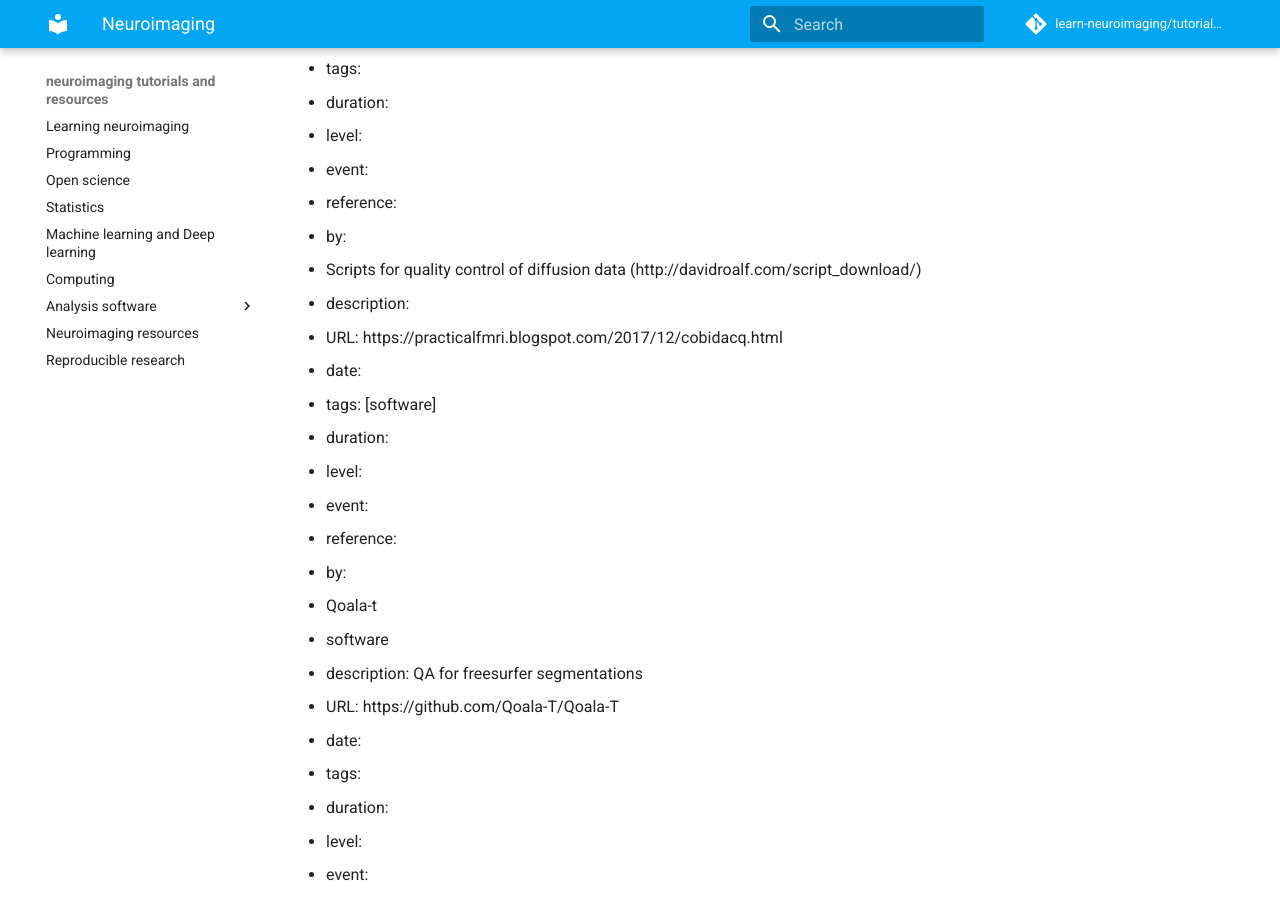
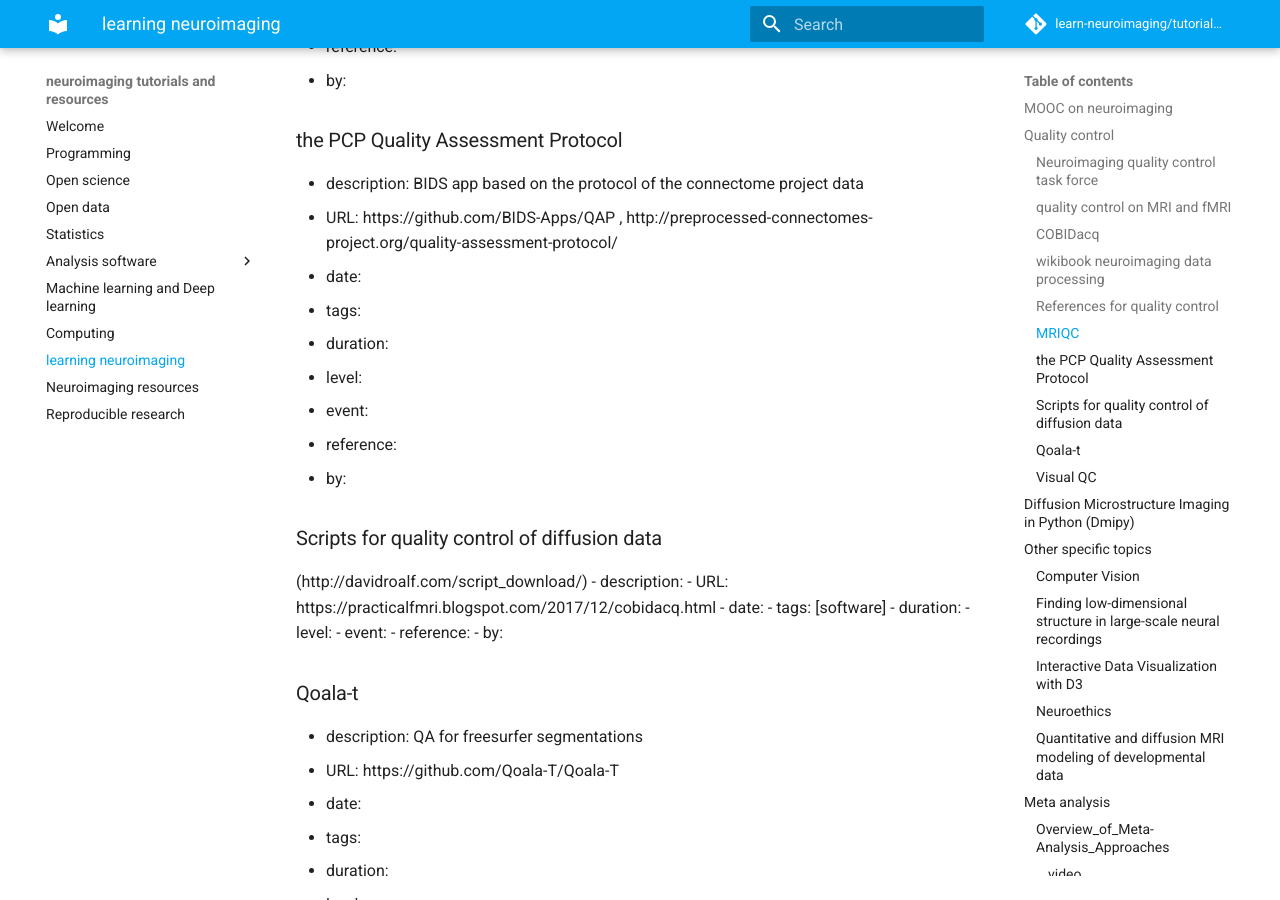
Before and after one commit to learn-neuroimaging/hitchhackers_guide_brain, an MkDocs documentation site: the page built from docs/learning_neuroimaging.md, in a window 1280 px wide and 900 px high, scrolled down 2776 px. Built offline with MkDocs 1.6.1 and Material for MkDocs 9.7.7, drawn with Linux system fonts in a browser that asks for light colours; comment, search, counter and statistics services are not loaded; some of the changed text lies outside the part shown.

Commit message:
clean several files to improve their rendering on MKDOCS

```diff
--- a/docs/learning_neuroimaging.md
+++ b/docs/learning_neuroimaging.md
@@ -1,6 +1,7 @@
 
 # Neuroimaging
-*  MOOC on neuroimaging
+
+##  MOOC on neuroimaging
  - description: MOOC on neuroimaging
  - URL: [part 1](https://en.coursera.org/learn/functional-mri)
   and [part 2](https://en.coursera.org/learn/functional-mri-2)
@@ -13,8 +14,10 @@
  - by:[Tor Wager](https://twitter.com/torwager) and Martin Lindquist
 
 
-# Quality control
-* Neuroimaging quality control task force
+## Quality control
+
+### Neuroimaging quality control task force
+
  - description:
  - URL: https://crossinvalidation.com/2018/07/31/neuroimaging-quality-control-niqc-task-force-to-develop-protocols-tools-and-manuals/
  - date: 2018
@@ -25,7 +28,9 @@
  - reference:
  - by:
 
-* quality control on MRI and fMRI
+
+### quality control on MRI and fMRI
+
  - description:
  - URL: https://practicalfmri.blogspot.com/2014/08/qa-for-fmri-part-3-facility-qa-what-to.html
  - date:
@@ -36,7 +41,9 @@
  - reference:
  - by:
 
-* COBIDacq
+
+### COBIDacq
+
  - description:
  - URL: https://practicalfmri.blogspot.com/2017/12/cobidacq.html
  - date:
@@ -47,7 +54,9 @@
  - reference:
  - by:
 
-* wikibook neuroimaging data processing
+
+### wikibook neuroimaging data processing
+
 - description:
 - URL: https://en.wikibooks.org/wiki/Neuroimaging_Data_Processing/Data_Quality
 - date:
@@ -58,7 +67,9 @@
 - reference:
 - by:
 
-* References for quality control
+
+### References for quality control
+
 - description:
 - URL: https://www.zotero.org/groups/2221093/niqc
 - date:
@@ -69,7 +80,9 @@
 - reference:
 - by:
 
-* MRIQC
+
+### MRIQC
+
 - description: MRI quality control. A BIDS app that runs a pipeline to assess the quality of your data.
 - URL: https://mriqc.readthedocs.io/en/stable/
 - date:
@@ -80,7 +93,9 @@
 - reference:
 - by:
 
-* the PCP Quality Assessment Protocol
+
+### the PCP Quality Assessment Protocol
+
 - description: BIDS app based on the protocol of the connectome project data
 - URL: https://github.com/BIDS-Apps/QAP , http://preprocessed-connectomes-project.org/quality-assessment-protocol/
 - date:
@@ -91,7 +106,9 @@
 - reference:
 - by:
 
-* Scripts for quality control of diffusion data
+
+### Scripts for quality control of diffusion data
+
 (http://davidroalf.com/script_download/)
 - description:
 - URL: https://practicalfmri.blogspot.com/2017/12/cobidacq.html
@@ -103,8 +120,9 @@
 - reference:
 - by:
 
-* Qoala-t
-* software
+
+### Qoala-t
+
  - description: QA for freesurfer segmentations
  - URL: https://github.com/Qoala-T/Qoala-T
  - date:
@@ -114,18 +132,20 @@
  - event:
  - reference:
  - by:
- * shinyapp
-  - description: QA for freesurfer segmentations
-  - URL: https://qoala-t.shinyapps.io/qoala-t_app/
-  - date:
-  - tags:
-  - duration:
-  - level:
-  - event:
-  - reference:
-  - by:
+ - shinyapp
+    - description: QA for freesurfer segmentations
+    - URL: https://qoala-t.shinyapps.io/qoala-t_app/
+    - date:
+    - tags:
+    - duration:
+    - level:
+    - event:
+    - reference:
+    - by:
 
-* Visual QC
+
+### Visual QC
+
  - description:
  - URL: https://github.com/raamana/visualqc
  - date: 2018
@@ -137,7 +157,8 @@
  - by:[Pradeep](https://twitter.com/raamana_)
 
 
-# Diffusion Microstructure Imaging in Python (Dmipy)
+## Diffusion Microstructure Imaging in Python (Dmipy)
+
  - description: The Dmipy software project is dedicated to fasciliting high-level, reproducible diffusion microstructure research. The Dmipy open-source repository has many examples on implementing and fitting microstructure models.
  - URL: https://github.com/AthenaEPI/dmipy
  - date: 2018
@@ -149,8 +170,10 @@
  - by:
 
 
-# Other specific topics
-* Computer Vision
+## Other specific topics
+
+### Computer Vision
+
  - description: Lecture on Computer Vision by Michael Beyeler within Neurohackademy 2018.
  - URL: https://neurohackademy.org/course/computer-vision/
  - date: 2018
@@ -160,7 +183,8 @@
  - event: Neurohackademy 2018
  - by: Michael Beyeler
 
-* Finding low-dimensional structure in large-scale neural recordings
+###  Finding low-dimensional structure in large-scale neural recordings
+
  - description:
  - URL: https://neurohackademy.org/course/finding-low-dimensional-structure-in-large-scale-neural-recordings/
  - date: 2018
@@ -171,7 +195,8 @@
  - reference:
  - by: Eva Dyer
 
-* Interactive Data Visualization with D3
+### Interactive Data Visualization with D3
+
  - description:
  - URL: https://neurohackademy.org/course/interactive-data-visualization-with-d3/
  - date: 2018
@@ -182,7 +207,8 @@
  - reference:
  - by: Anisha Keshavan
 
-* Neuroethics
+### Neuroethics
+
  - description:
  - URL: https://neurohackademy.org/course/neuroethics/
  - date: 2018
@@ -193,7 +219,8 @@
  - reference:
  - by: Eran Klein
 
-* Quantitative and diffusion MRI modeling of developmental data
+### Quantitative and diffusion MRI modeling of developmental data
+
  - description:
  - URL: https://neurohackademy.org/course/quantitative-and-diffusion-mri-modeling-of-developmental-data/
  - date: 2018
@@ -205,10 +232,13 @@
  - by: by Yason Yeatman
 
 
-# Meta analysis
-* Overview_of_Meta-Analysis_Approaches
- * video
-  - description: Overview_of_Meta-Analysis_Approaches
+## Meta analysis
+
+### Overview_of_Meta-Analysis_Approaches
+
+#### video
+
+  - description: Overview of Meta Analysis Approaches
   - URL: https://www.pathlms.com/ohbm/courses/8246/sections/12542/video_presentations/116072
   - date: 2018
   - tags:
@@ -218,8 +248,9 @@
   - reference:
   - by: [Tom Nichols](https://twitter.com/ten_photos)
 
- * slides
-  - description: Overview_of_Meta-Analysis_Approaches
+#### slides
+
+  - description: Overview of Meta Analysis Approaches
   - URL: https://figshare.com/articles/Overview_of_Meta-Analysis_Approaches/6723839
   - date: 2018
   - tags: [slides]
@@ -228,8 +259,9 @@
   - event: OHBM 2018
   - reference:
 
-* ALE and BrainMap
- - description: Overview_of_Meta-Analysis_Approaches
+#### ALE and BrainMap
+
+ - description: Overview of Meta Analysis Approaches
  - URL: https://www.pathlms.com/ohbm/courses/8246/sections/12542/video_presentations/116066
  - date: 2018
  - tags: [video]
@@ -239,21 +271,21 @@
  - reference:
  - by: Simon B. Eickhoff
 
-* NiMARE
- * software
+#### NiMARE
+
   - description: NiMARE is a Python library for coordinate- and image-based meta-analysis.
   - URL: https://github.com/neurostuff/NiMARE
   - type: [software] [python] [meta-analysis]
   - level: [intermediate]
+   * tutorial
+    - URL: https://www.kaggle.com/chrisfilo/coordinate-and-image-metaanalysis-with-nimare
+    - type: [tutorial] [juptyer] [meta-analysis]
+    - level: [intermediate]
+    - by: Chris Gorgolewski
 
- * tutorial
-  - URL: https://www.kaggle.com/chrisfilo/coordinate-and-image-metaanalysis-with-nimare
-  - type: [tutorial] [juptyer] [meta-analysis]
-  - level: [intermediate]
-  - by: Chris Gorgolewski
+### coordinate based meta-analysis
 
-## coordinate based meta-analysis:
-* brainmap
+#### brainmap
  - description:
  - URL: http://www.brainmap.org/
  - date:
@@ -264,7 +296,7 @@
  - reference:
  - by:
 
-* Sleuth
+#### Sleuth
  - description:
  - URL: http://www.brainmap.org/software.html#Sleuth
  - date: 2018
@@ -275,7 +307,7 @@
  - reference:
  - by:
 
-* GingerALE
+#### GingerALE
  - description: http://www.brainmap.org/
  - URL: http://www.brainmap.org/software.html#GingerALE
  - date:
@@ -286,8 +318,9 @@
  - reference:
  - by:
 
-## image based meta-analysis:
-* IBMA
+### image based meta-analysis
+
+#### IBMA
  - description: IBMA is the Image-Based Meta-Analysis toolbox for SPM.
  - URL: https://github.com/NeuroimagingMetaAnalysis/ibma
  - date:
--- a/mkdocs.yml
+++ b/mkdocs.yml
@@ -14,14 +14,16 @@ theme:
 
 # Pages
 nav:
-  - Learning neuroimaging: "index.md"
+  - Welcome: "index.md"
   - Programming: "programming.md"
   - Open science: "open_science.md"
+  - Open data: "open_data.md"
   - Statistics: "statistics.md"
-  - Machine learning and Deep learning: machine_and_deep_learning.md
-  - Computing: "computing.md"
   - Analysis software:
     - MRI: "analysis_software_MRI.md"
     - MEEG: "analysis_software_MEEG.md"
+  - Machine learning and Deep learning: machine_and_deep_learning.md
+  - Computing: "computing.md"
+  - learning neuroimaging: "learning_neuroimaging.md"
   - Neuroimaging resources: "neuroimaging_resources.md"
   - Reproducible research: "reproducible_neuroimaging_research.md"
```
Also changed, not shown: docs/machine_and_deep_learning.md (+19 -9 lines), docs/neuroimaging_resources.md (+2 -6 lines), docs/reproducible_neuroimaging_research.md (+3 -3 lines), docs/statistics.md (+1 -0 lines).
